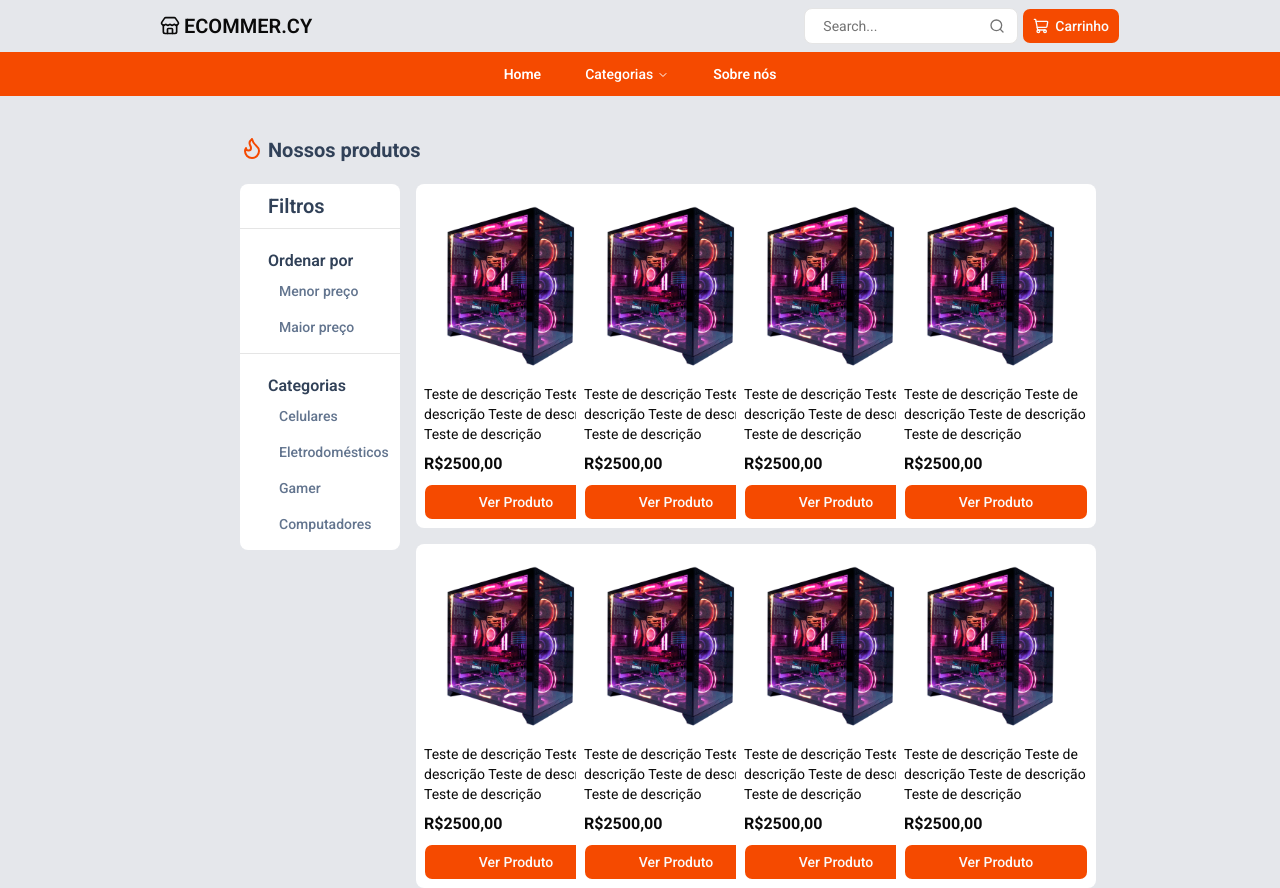
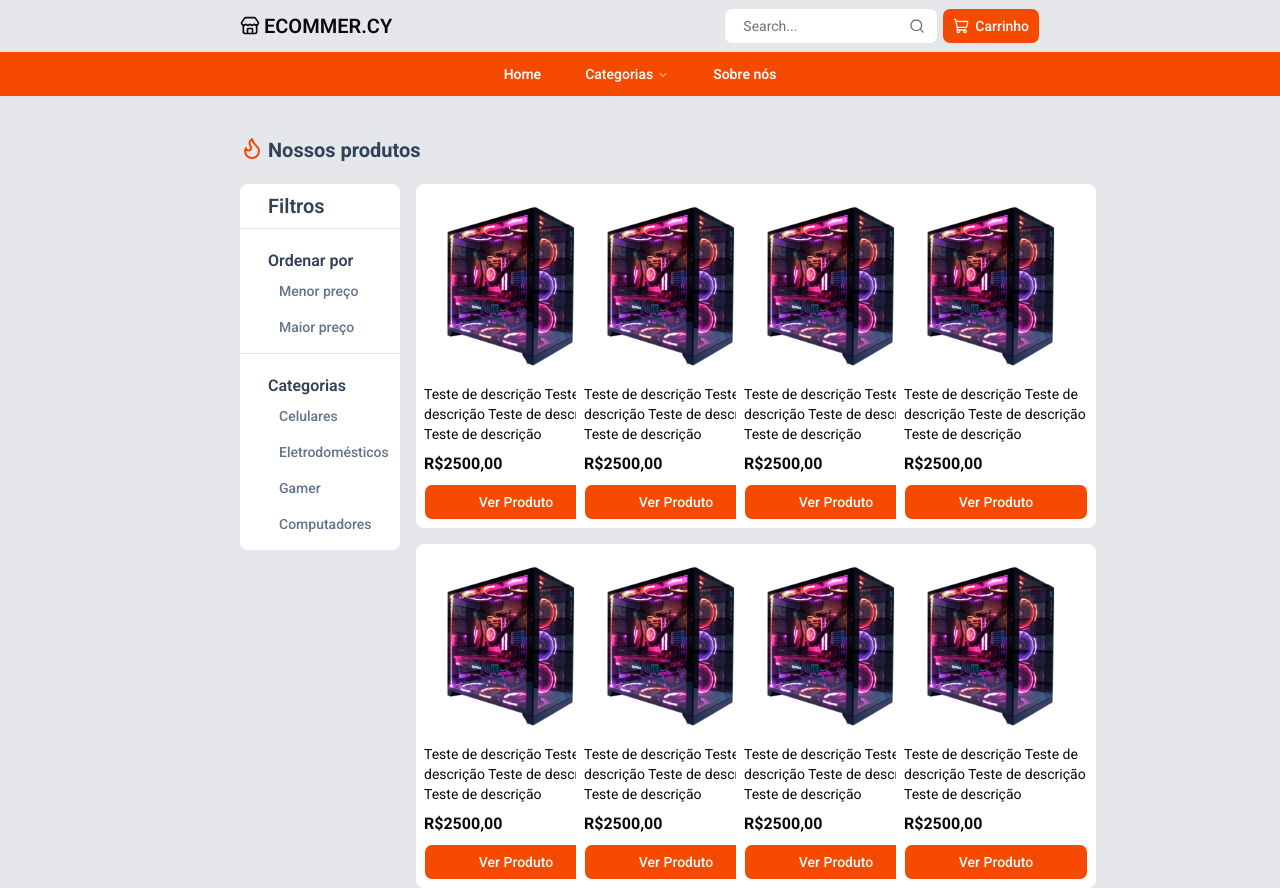
Before and after one commit to SamuelHeluany/my-ecommerce, a Next.js app: page / in a window 1280 px wide. Built offline with nearby package versions, Linux system fonts and the light colour scheme.

Commit message:
style: change px size

```diff
--- a/components/navigation-menu.tsx
+++ b/components/navigation-menu.tsx
@@ -19,7 +19,7 @@ import Link from "next/link";
 const NavigationMenuBar = () => {
   return (
     <div className="grid w-full">
-      <div className="px-40 py-2 flex justify-between items-center">
+      <div className="px-60 py-2 flex justify-between items-center">
         <Link href="/">
           <h1 className="text-xl font-semibold flex gap-1 items-center">
             <Store size={20} />
```
